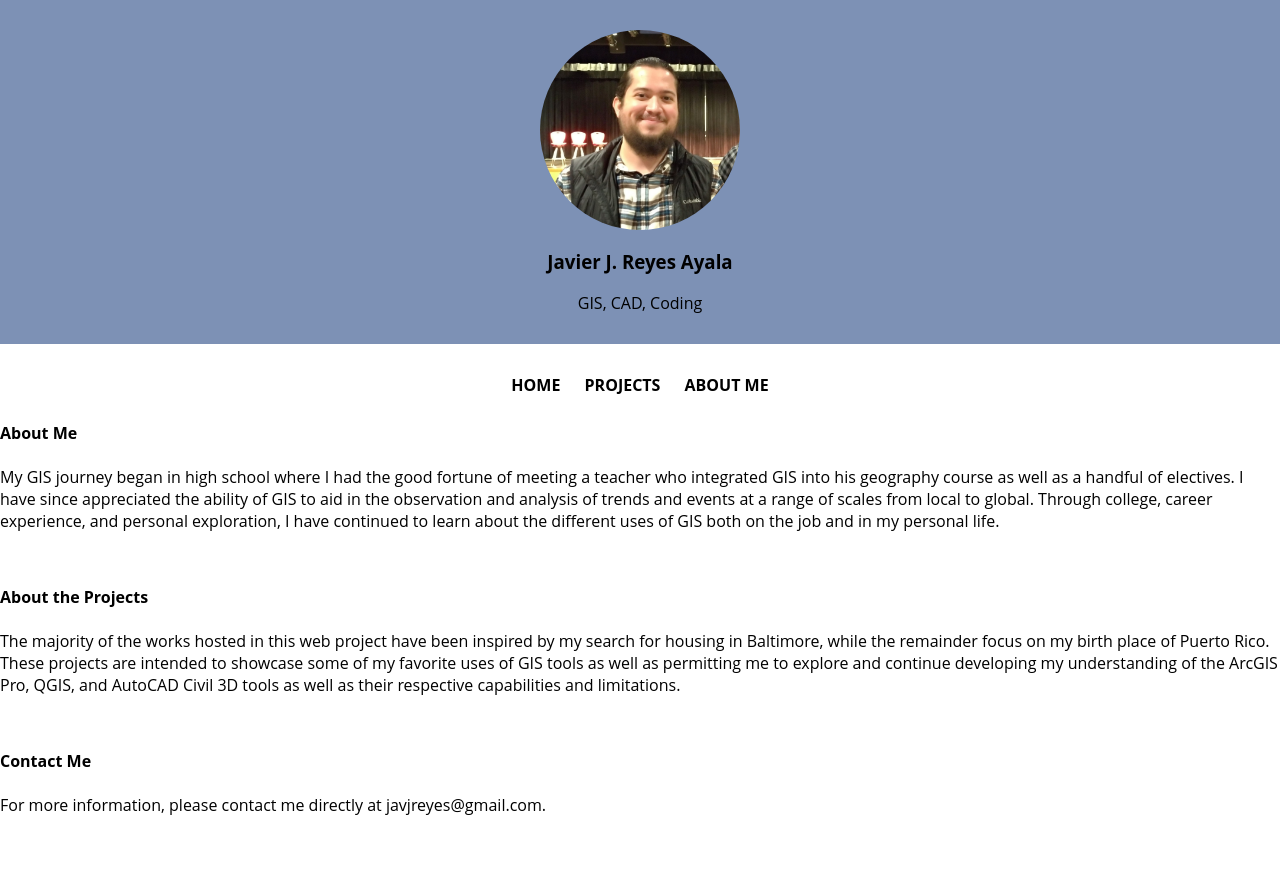
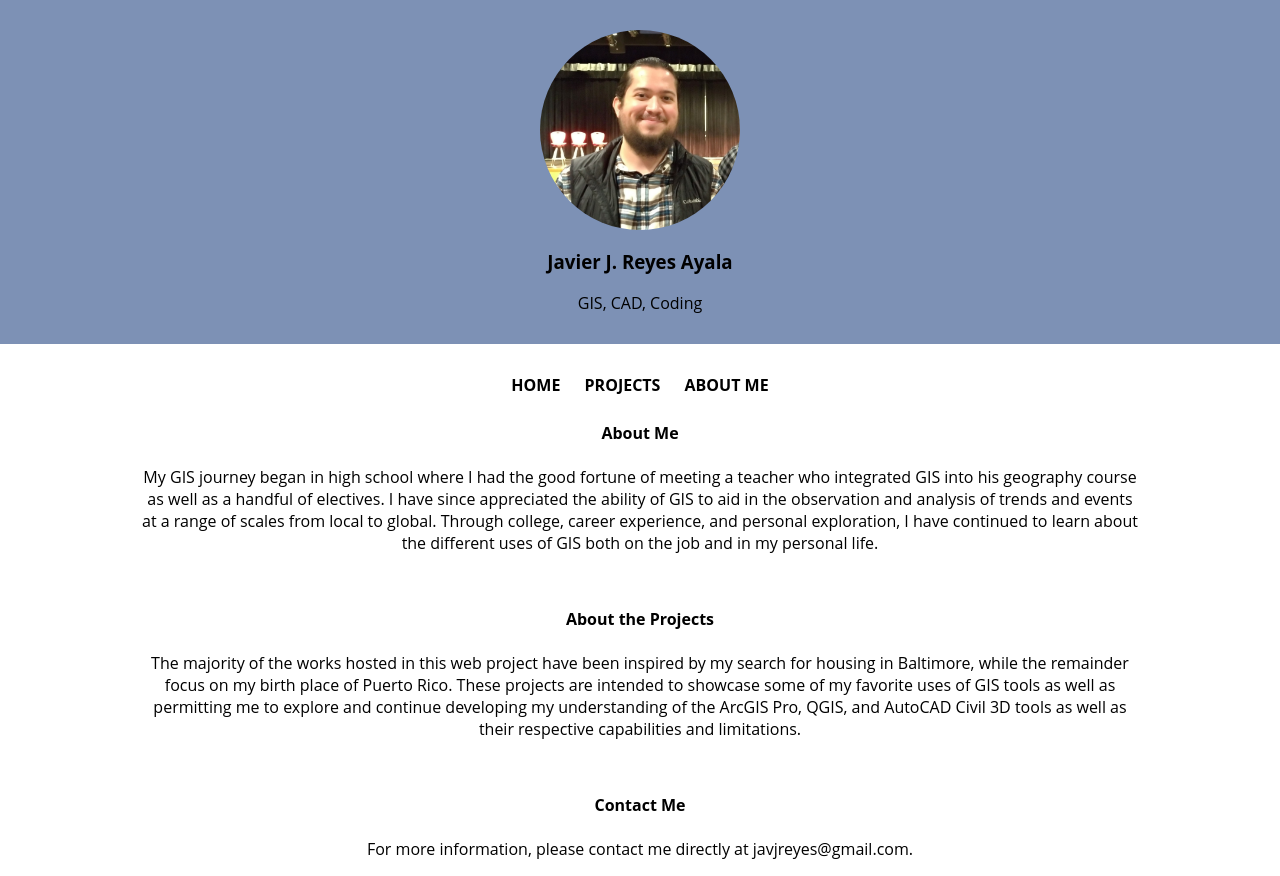
Before and after one commit to javjreyes/GISPortfolio, a plain HTML site: page aboutMe.html in a window 1280 px wide. Before the commit the page ends 832 px from the top, so only its background shows below. Drawn offline with Linux system fonts and the light colour scheme.

Commit message:
add about page styling

```diff
--- a/styles/styles.css
+++ b/styles/styles.css
@@ -146,3 +146,18 @@ body{
     margin-top: -75px;
     position: relative;
 }
+
+
+
+/*About Me Page*/
+
+#aboutBody{
+    text-align: center;
+}
+
+#aboutBody p{
+    width: min(1000px, 80%);
+
+    margin-left: auto;
+    margin-right: auto;
+}
```
